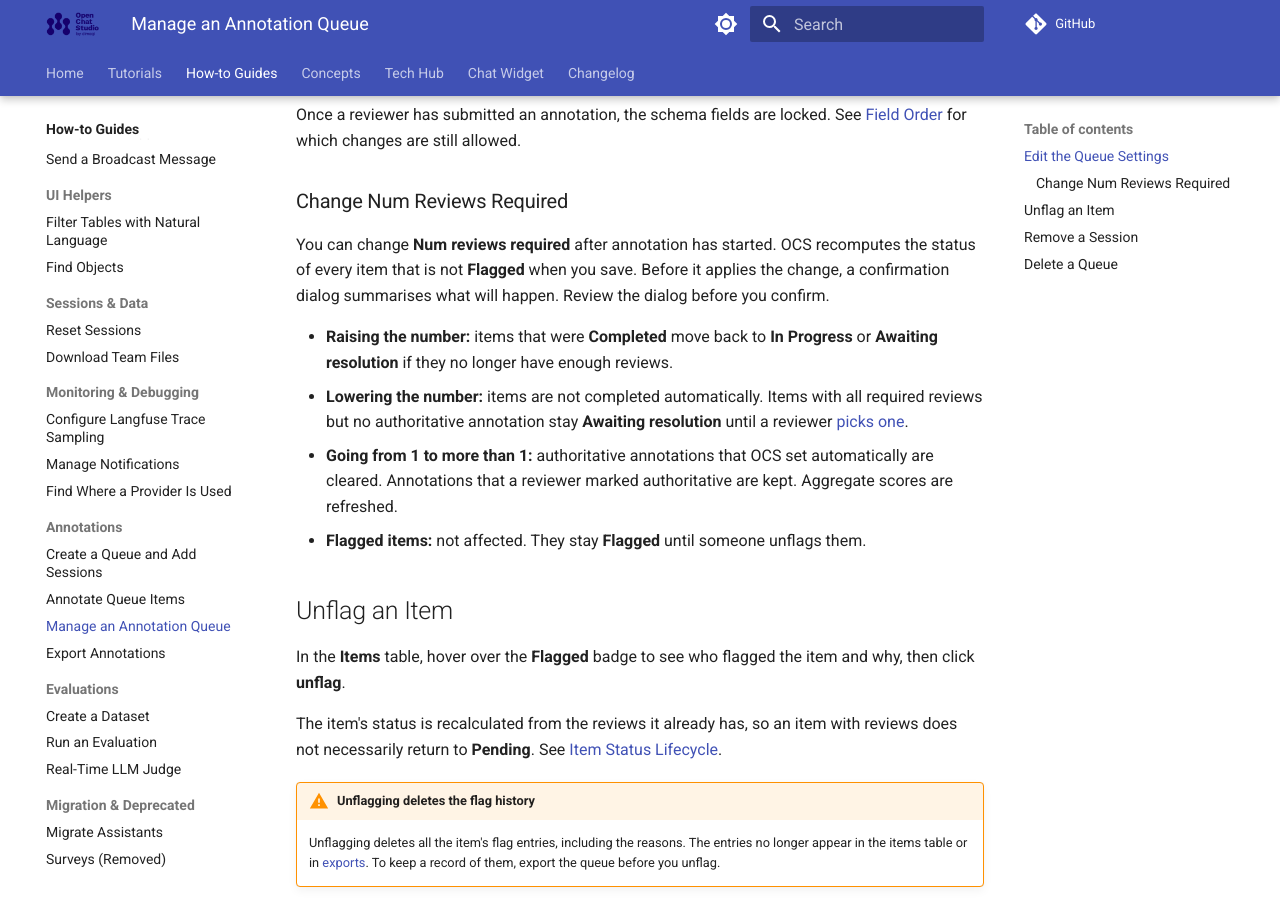
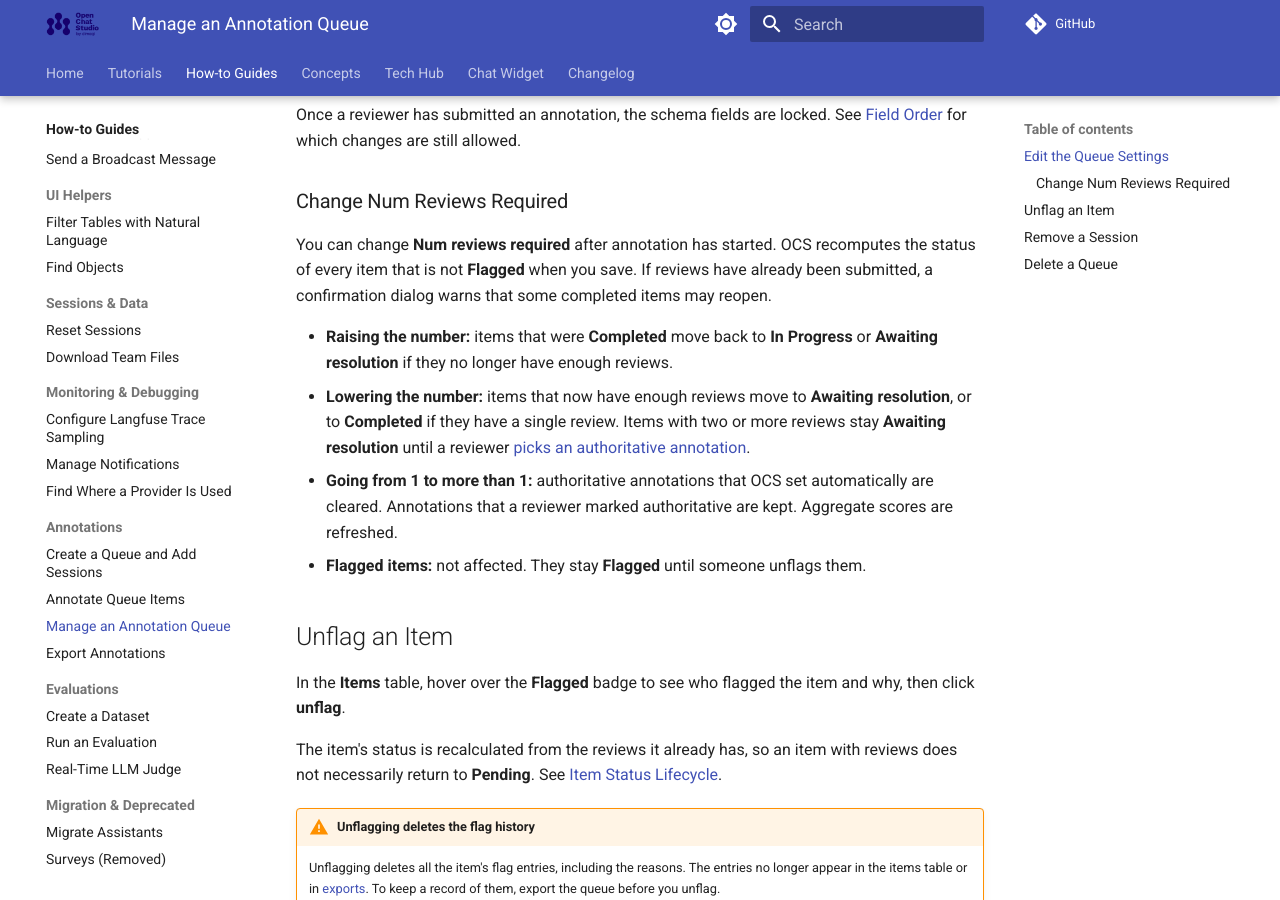
Before and after one commit to dimagi/open-chat-studio-docs, an MkDocs documentation site: the page built from docs/how-to/annotations/manage-a-queue.md, in a window 1280 px wide and 900 px high, scrolled down 309 px. Built offline with MkDocs 1.6.1 and Material for MkDocs 9.7.7, drawn with Linux system fonts in a browser that asks for light colours; a script that is not in the unit is left out; comment, search, counter and statistics services are not loaded.

Commit message:
Accuracy: Changes against a code check by Claude

```diff
--- a/docs/how-to/annotations/manage-a-queue.md
+++ b/docs/how-to/annotations/manage-a-queue.md
@@ -14,12 +14,11 @@ See [Field Order](../../concepts/annotations/queues.md#field-order) for which ch
 
 You can change **Num reviews required** after annotation has started.
 OCS recomputes the status of every item that is not **Flagged** when you save.
-Before it applies the change, a confirmation dialog summarises what will happen.
-Review the dialog before you confirm.
+If reviews have already been submitted, a confirmation dialog warns that some completed items may reopen.
 
 - **Raising the number:** items that were **Completed** move back to **In Progress** or **Awaiting resolution** if they no longer have enough reviews.
-- **Lowering the number:** items are not completed automatically.
-  Items with all required reviews but no authoritative annotation stay **Awaiting resolution** until a reviewer [picks one](../../concepts/annotations/annotating.md#resolving-multi-reviewer-conflicts).
+- **Lowering the number:** items that now have enough reviews move to **Awaiting resolution**, or to **Completed** if they have a single review.
+  Items with two or more reviews stay **Awaiting resolution** until a reviewer [picks an authoritative annotation](../../concepts/annotations/annotating.md#resolving-multi-reviewer-conflicts).
 - **Going from 1 to more than 1:** authoritative annotations that OCS set automatically are cleared.
   Annotations that a reviewer marked authoritative are kept.
   Aggregate scores are refreshed.
```
Also changed, not shown: docs/how-to/annotations/annotate-items.md (+5 -2 lines).
